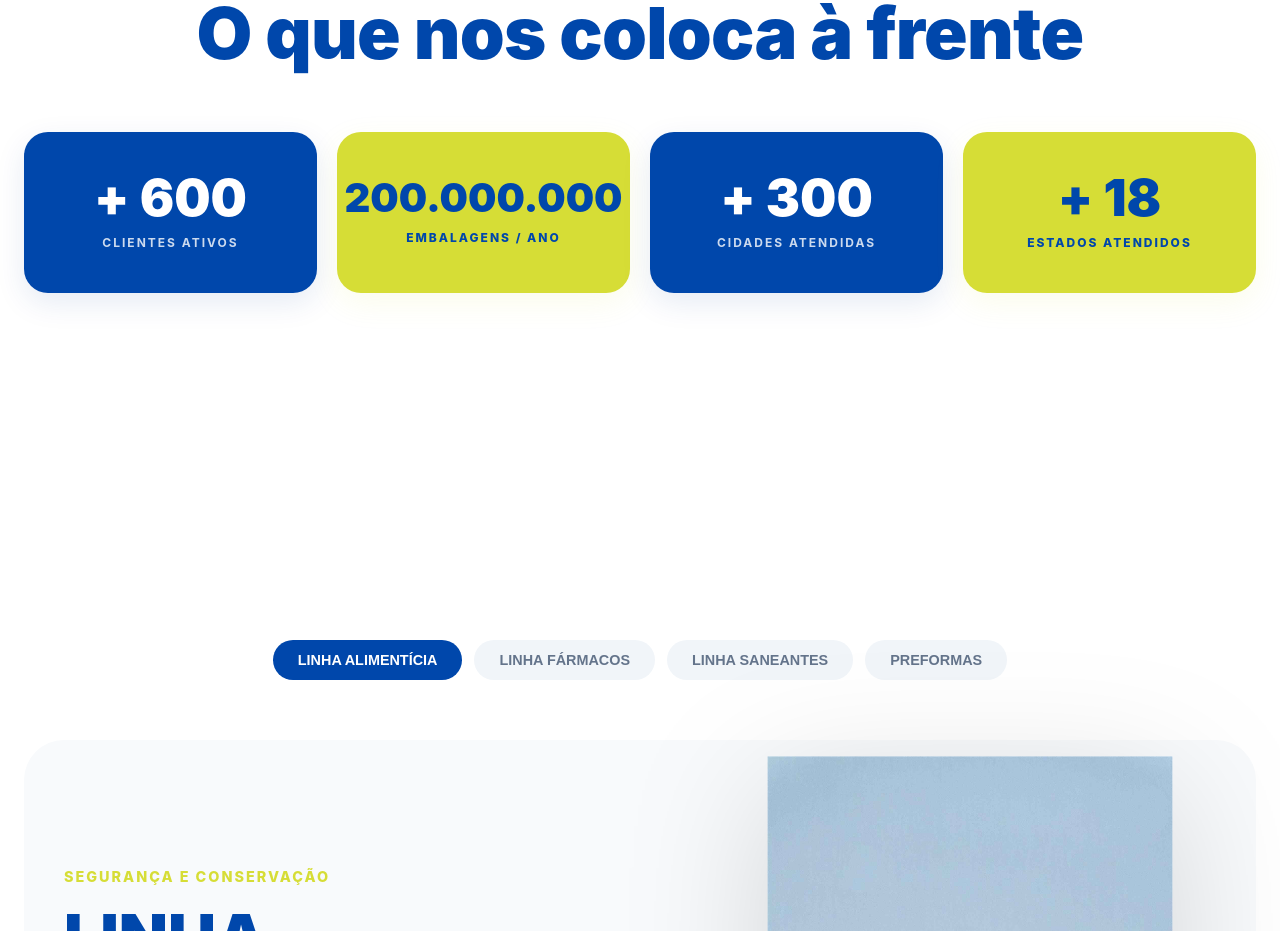
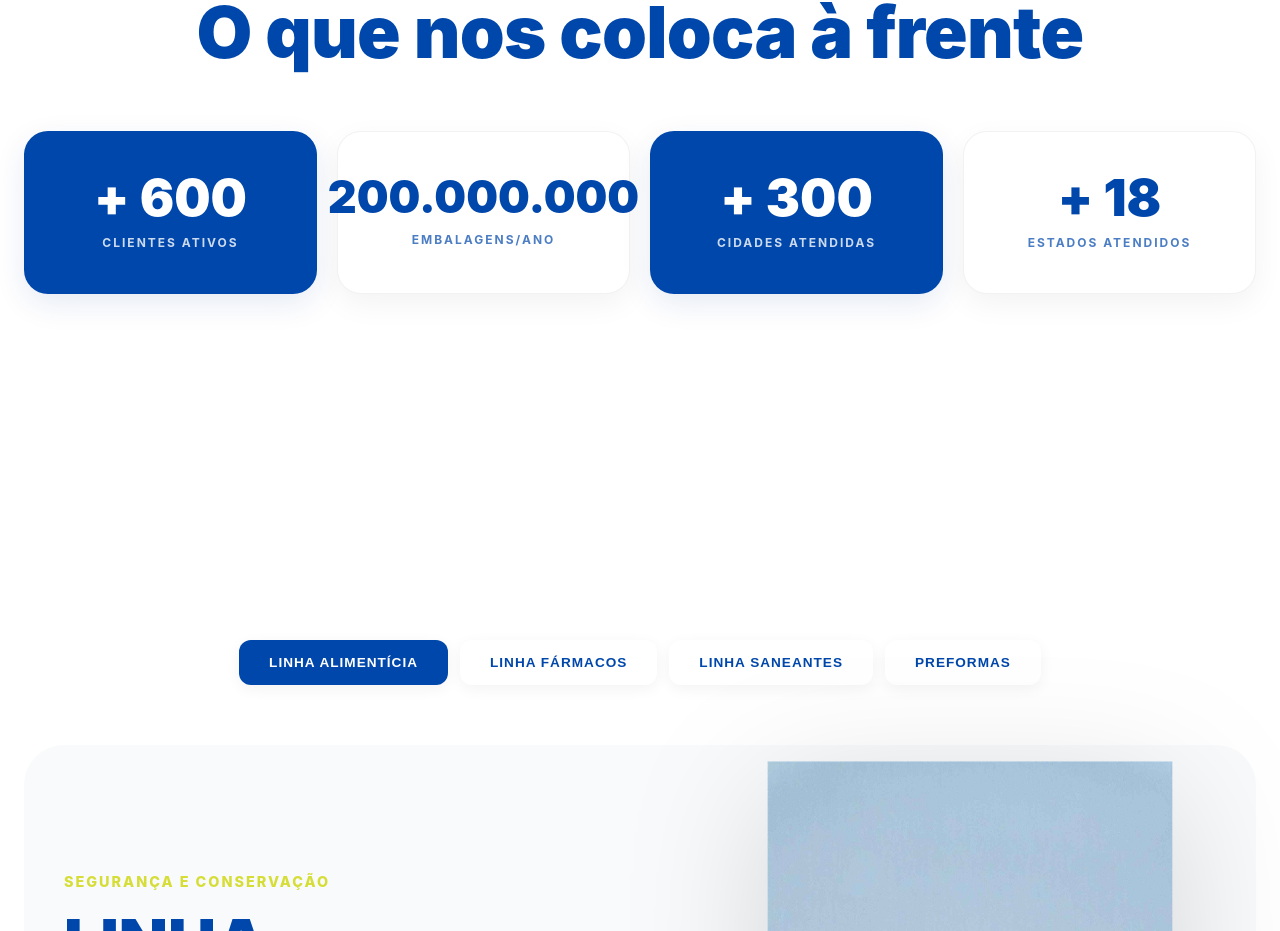
Before and after one commit to jjulioCsar/sitetech, a React (Vite) app: page / in a window 1280 px wide. Shown: the part 1880-2811 px from the top of the page. Built offline with nearby package versions, Linux system fonts and the light colour scheme.

Commit message:
style: add refined hover effects and premium UI polish

```diff
--- a/src/components/ProductShowcase.jsx
+++ b/src/components/ProductShowcase.jsx
@@ -114,23 +114,28 @@ const ProductShowcase = () => {
                         flexWrap: 'wrap'
                     }}>
                         {categories.map((cat, i) => (
-                            <button
+                            <motion.button
                                 key={i}
                                 onClick={() => { setLineIndex(i); setImageIndex(0); }}
+                                whileHover={{ scale: 1.05 }}
+                                whileTap={{ scale: 0.95 }}
                                 style={{
-                                    padding: '12px 25px',
-                                    borderRadius: '50px',
+                                    padding: '15px 30px',
+                                    borderRadius: '12px',
                                     border: 'none',
-                                    background: i === lineIndex ? 'var(--color-brand-blue-dark)' : '#f1f5f9',
-                                    color: i === lineIndex ? 'white' : '#64748b',
-                                    fontSize: '0.9rem',
+                                    background: lineIndex === i ? 'var(--color-brand-blue-dark)' : 'white',
+                                    color: lineIndex === i ? 'white' : 'var(--color-brand-blue-dark)',
                                     fontWeight: 800,
+                                    fontSize: '0.85rem',
+                                    letterSpacing: '1px',
                                     cursor: 'pointer',
-                                    transition: 'all 0.3s'
+                                    transition: 'background 0.3s, color 0.3s',
+                                    boxShadow: '0 4px 15px rgba(0,0,0,0.05)',
+                                    textTransform: 'uppercase'
                                 }}
                             >
                                 {cat.title}
-                            </button>
+                            </motion.button>
                         ))}
                     </div>
 
--- a/src/components/StrategicPillars.jsx
+++ b/src/components/StrategicPillars.jsx
@@ -42,6 +42,7 @@ const StrategicPillars = () => {
                                 hidden: { opacity: 0, scale: 0.95 },
                                 visible: { opacity: 1, scale: 1, transition: { duration: 0.5 } }
                             }}
+                            whileHover={{ scale: 1.05, filter: 'brightness(1.1)' }}
                             style={{
                                 background: 'var(--color-brand-blue-dark)',
                                 color: 'white',
@@ -52,7 +53,8 @@ const StrategicPillars = () => {
                                 flexDirection: 'column',
                                 justifyContent: 'center',
                                 alignItems: 'center',
-                                boxShadow: '0 10px 30px rgba(11, 57, 146, 0.1)'
+                                boxShadow: '0 10px 30px rgba(11, 57, 146, 0.1)',
+                                cursor: 'default'
                             }}
                         >
                             <div style={{ fontSize: 'clamp(2.5rem, 4vw, 3.5rem)', fontWeight: 900, lineHeight: 1 }}>+ 600</div>
@@ -63,10 +65,11 @@ const StrategicPillars = () => {
                         <motion.div
                             variants={{
                                 hidden: { opacity: 0, scale: 0.95 },
-                                visible: { opacity: 1, scale: 1, transition: { duration: 0.5 } }
+                                visible: { opacity: 1, scale: 1, transition: { duration: 0.5, delay: 0.1 } }
                             }}
+                            whileHover={{ scale: 1.05, filter: 'brightness(1.1)' }}
                             style={{
-                                background: 'var(--color-brand-green)',
+                                background: 'white',
                                 color: 'var(--color-brand-blue-dark)',
                                 padding: '40px 30px',
                                 borderRadius: '24px',
@@ -75,19 +78,22 @@ const StrategicPillars = () => {
                                 flexDirection: 'column',
                                 justifyContent: 'center',
                                 alignItems: 'center',
-                                boxShadow: '0 10px 30px rgba(214, 221, 54, 0.1)'
+                                border: '1px solid rgba(0,0,0,0.05)',
+                                boxShadow: '0 10px 30px rgba(0,0,0,0.05)',
+                                cursor: 'default'
                             }}
                         >
-                            <div style={{ fontSize: 'clamp(2rem, 3.5vw, 2.5rem)', fontWeight: 900, lineHeight: 1 }}>200.000.000</div>
-                            <div style={{ fontWeight: 800, textTransform: 'uppercase', letterSpacing: '2px', fontSize: '0.75rem', marginTop: '10px' }}>Embalagens / Ano</div>
+                            <div style={{ fontSize: 'clamp(2rem, 3.5vw, 3rem)', fontWeight: 900, lineHeight: 1 }}>200.000.000</div>
+                            <div style={{ opacity: 0.7, fontWeight: 700, textTransform: 'uppercase', letterSpacing: '2px', fontSize: '0.75rem', marginTop: '10px' }}>Embalagens/Ano</div>
                         </motion.div>
 
                         {/* Stats Card 3 */}
                         <motion.div
                             variants={{
                                 hidden: { opacity: 0, scale: 0.95 },
-                                visible: { opacity: 1, scale: 1, transition: { duration: 0.5 } }
+                                visible: { opacity: 1, scale: 1, transition: { duration: 0.5, delay: 0.2 } }
                             }}
+                            whileHover={{ scale: 1.05, filter: 'brightness(1.1)' }}
                             style={{
                                 background: 'var(--color-brand-blue-dark)',
                                 color: 'white',
@@ -98,7 +104,8 @@ const StrategicPillars = () => {
                                 flexDirection: 'column',
                                 justifyContent: 'center',
                                 alignItems: 'center',
-                                boxShadow: '0 10px 30px rgba(11, 57, 146, 0.1)'
+                                boxShadow: '0 10px 30px rgba(11, 57, 146, 0.1)',
+                                cursor: 'default'
                             }}
                         >
                             <div style={{ fontSize: 'clamp(2.5rem, 4vw, 3.5rem)', fontWeight: 900, lineHeight: 1 }}>+ 300</div>
@@ -109,10 +116,11 @@ const StrategicPillars = () => {
                         <motion.div
                             variants={{
                                 hidden: { opacity: 0, scale: 0.95 },
-                                visible: { opacity: 1, scale: 1, transition: { duration: 0.5 } }
+                                visible: { opacity: 1, scale: 1, transition: { duration: 0.5, delay: 0.3 } }
                             }}
+                            whileHover={{ scale: 1.05, filter: 'brightness(1.1)' }}
                             style={{
-                                background: 'var(--color-brand-green)',
+                                background: 'white',
                                 color: 'var(--color-brand-blue-dark)',
                                 padding: '40px 30px',
                                 borderRadius: '24px',
@@ -121,11 +129,13 @@ const StrategicPillars = () => {
                                 flexDirection: 'column',
                                 justifyContent: 'center',
                                 alignItems: 'center',
-                                boxShadow: '0 10px 30px rgba(214, 221, 54, 0.1)'
+                                border: '1px solid rgba(0,0,0,0.05)',
+                                boxShadow: '0 10px 30px rgba(0,0,0,0.05)',
+                                cursor: 'default'
                             }}
                         >
                             <div style={{ fontSize: 'clamp(2.5rem, 4vw, 3.5rem)', fontWeight: 900, lineHeight: 1 }}>+ 18</div>
-                            <div style={{ fontWeight: 800, textTransform: 'uppercase', letterSpacing: '2px', fontSize: '0.75rem', marginTop: '10px' }}>Estados Atendidos</div>
+                            <div style={{ opacity: 0.7, fontWeight: 700, textTransform: 'uppercase', letterSpacing: '2px', fontSize: '0.75rem', marginTop: '10px' }}>Estados Atendidos</div>
                         </motion.div>
                     </motion.div>
                 </div>
```
